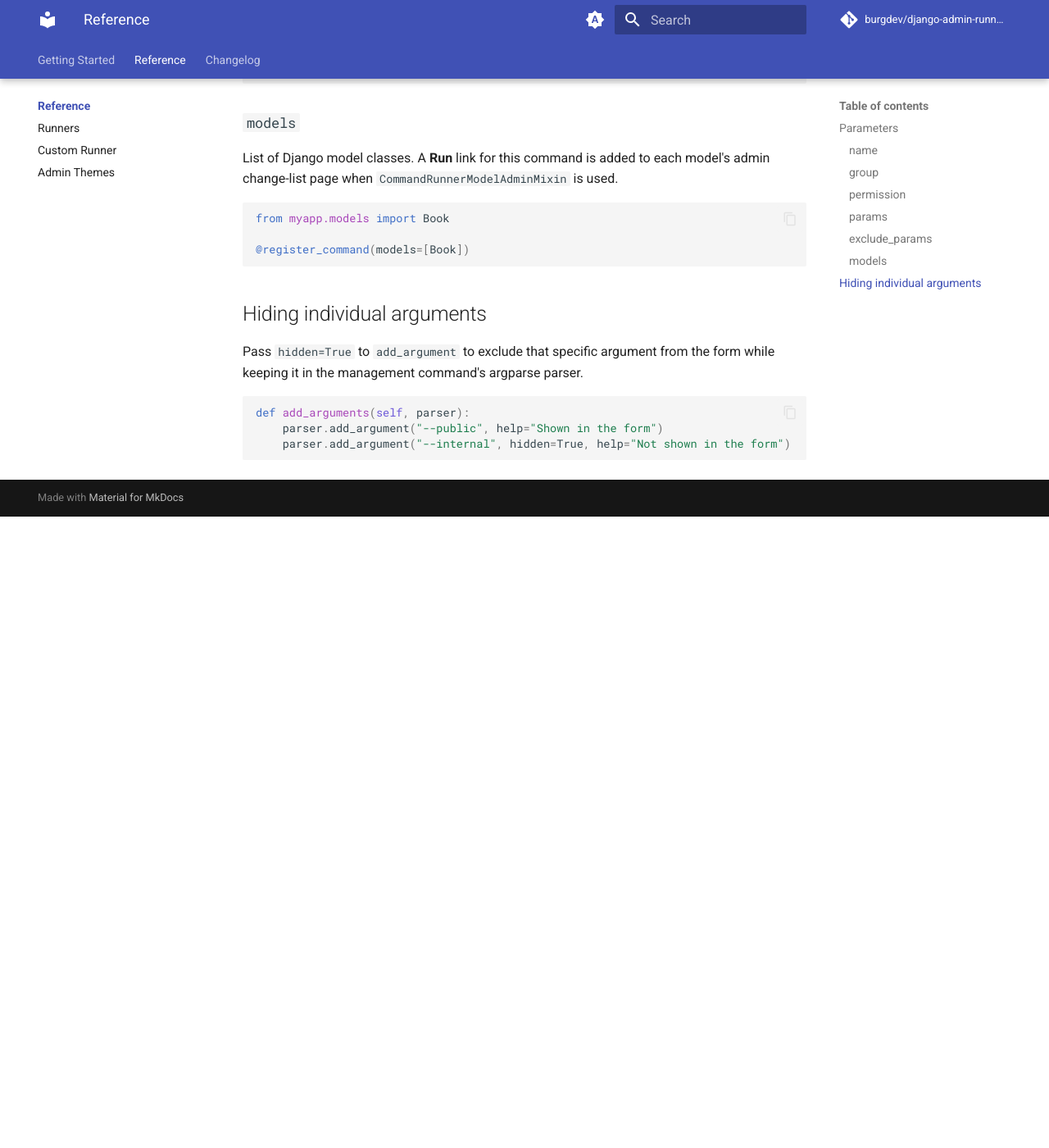
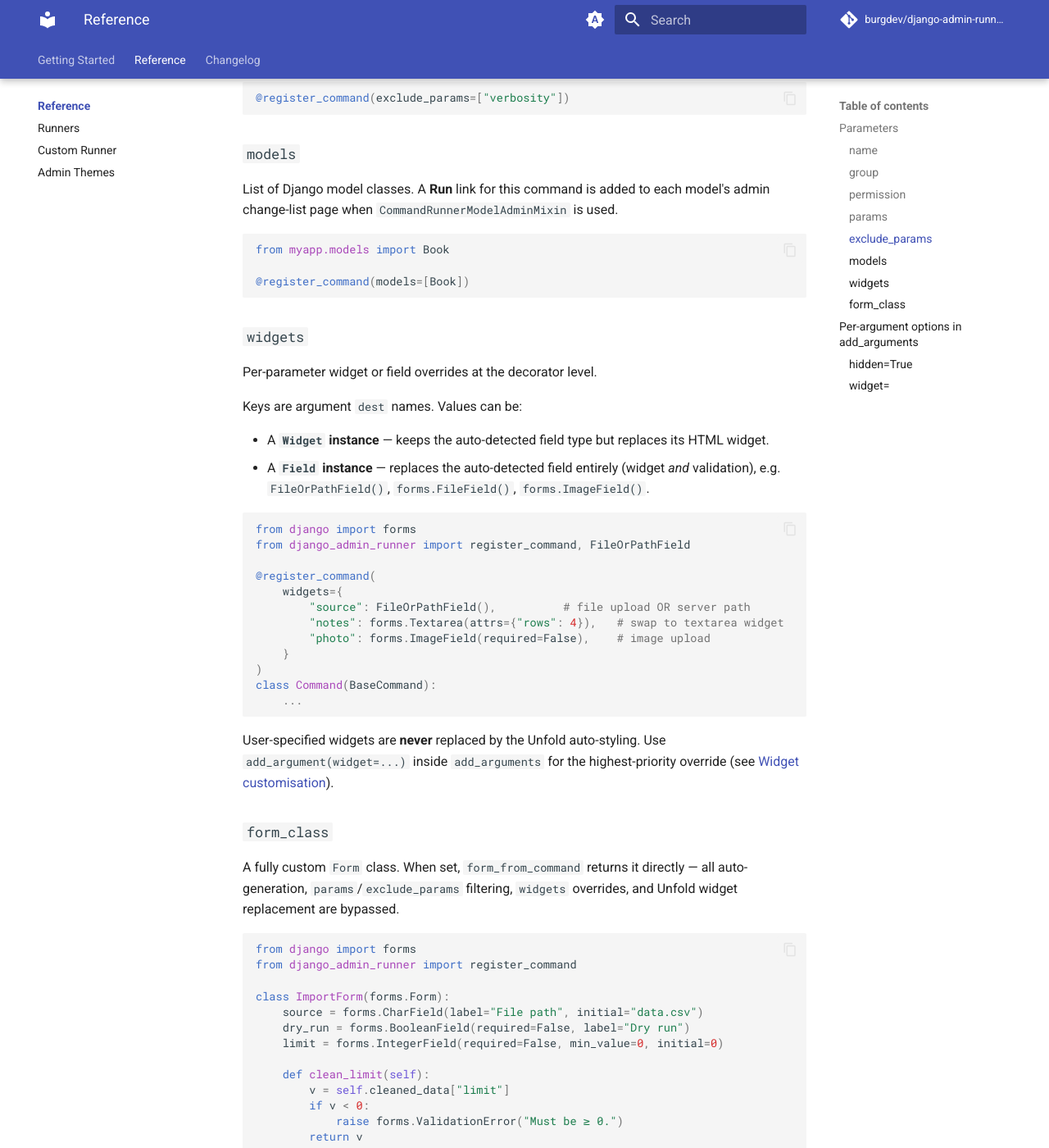
Before and after one commit to burgdev/django-admin-runner, an MkDocs documentation site: the page built from docs/decorator.md, in a window 1280 px wide and 1400 px high, scrolled down 1365 px. Shown: the whole window at 82% size. Built offline with MkDocs 1.6.1 and Material for MkDocs 9.7.7, drawn with Linux system fonts in a browser that asks for light colours; comment, search, counter and statistics services are not loaded; before the commit the page ends 1995 px from its top, so only the background shows below that; some of the changed text lies outside the part shown.

Commit message:
Update docs and example READMEs for widget/form customisation
docs/widgets.md (new):
  Complete reference for widget & form customisation — default widgets,
  three override levels (add_argument widget=, decorator widgets=,
  form_class=), built-in field types (FileOrPathField / FileField /
  ImageField), positional arguments, and hiding arguments.

docs/decorator.md:
  Add widgets and form_class to signature and parameter docs.
  Add widget= kwarg section under "Per-argument options".

docs/index.md:
  Add widget customisation and built-in file fields to feature list.
  Add link to new widgets.md page.

README.md:
  Update features list; add "Custom widgets" quick-start section with
  FileOrPathField and form_class examples.

example READMEs:
  - Switch setup/run instructions to `make init` / `make run`.
  - Add available make targets table to each.
  - unfold_celery: document FileOrPathField usage, Celery Beat tasks,
    broker-unreachable behaviour, and sample books.csv.

https://claude.ai/code/session_0154mYn3bCoRcWNsNH5izaM8

````diff
--- a/docs/decorator.md
+++ b/docs/decorator.md
@@ -11,6 +11,8 @@ from django_admin_runner import register_command
     params=None,
     exclude_params=None,
     models=None,
+    widgets=None,
+    form_class=None,
 )
 class Command(BaseCommand):
     ...
@@ -60,13 +62,100 @@ from myapp.models import Book
 @register_command(models=[Book])
 ```
 
-## Hiding individual arguments
+### `widgets`
+Per-parameter widget or field overrides at the decorator level.
+
+Keys are argument `dest` names. Values can be:
+
+- A **`Widget` instance** — keeps the auto-detected field type but replaces
+  its HTML widget.
+- A **`Field` instance** — replaces the auto-detected field entirely (widget
+  *and* validation), e.g. `FileOrPathField()`, `forms.FileField()`,
+  `forms.ImageField()`.
+
+```python
+from django import forms
+from django_admin_runner import register_command, FileOrPathField
+
+@register_command(
+    widgets={
+        "source": FileOrPathField(),          # file upload OR server path
+        "notes": forms.Textarea(attrs={"rows": 4}),   # swap to textarea widget
+        "photo": forms.ImageField(required=False),    # image upload
+    }
+)
+class Command(BaseCommand):
+    ...
+```
+
+User-specified widgets are **never** replaced by the Unfold auto-styling.
+Use `add_argument(widget=...)` inside `add_arguments` for the highest-priority
+override (see [Widget customisation](widgets.md)).
+
+### `form_class`
+A fully custom `Form` class. When set, `form_from_command` returns it directly
+— all auto-generation, `params`/`exclude_params` filtering, `widgets`
+overrides, and Unfold widget replacement are bypassed.
+
+```python
+from django import forms
+from django_admin_runner import register_command
+
+class ImportForm(forms.Form):
+    source = forms.CharField(label="File path", initial="data.csv")
+    dry_run = forms.BooleanField(required=False, label="Dry run")
+    limit = forms.IntegerField(required=False, min_value=0, initial=0)
+
+    def clean_limit(self):
+        v = self.cleaned_data["limit"]
+        if v < 0:
+            raise forms.ValidationError("Must be ≥ 0.")
+        return v
+
+@register_command(form_class=ImportForm)
+class Command(BaseCommand):
+    ...
+```
+
+---
+
+## Per-argument options in `add_arguments`
+
+### `hidden=True`
 
 Pass `hidden=True` to `add_argument` to exclude that specific argument from the
-form while keeping it in the management command's argparse parser.
+form while keeping it in the command's argparse parser.
 
 ```python
 def add_arguments(self, parser):
     parser.add_argument("--public", help="Shown in the form")
     parser.add_argument("--internal", hidden=True, help="Not shown in the form")
 ```
+
+### `widget=`
+
+Pass a `Widget` or `Field` instance as `widget=` to override how a specific
+argument is rendered in the form. This is the highest-priority override — it
+takes precedence over the `widgets` dict on the decorator.
+
+```python
+from django_admin_runner import FileOrPathField
+
+def add_arguments(self, parser):
+    # Field instance — replaces the auto-detected field entirely
+    parser.add_argument(
+        "--source",
+        widget=FileOrPathField(),
+        default="data.csv",
+        help="Upload a file or enter a server path",
+    )
+    # Widget instance — keeps CharField validation, swaps the HTML widget
+    parser.add_argument(
+        "--notes",
+        widget=forms.Textarea(attrs={"rows": 4}),
+        help="Free-text notes",
+    )
+```
+
+See [Widget customisation](widgets.md) for the full priority order and available
+field types.
````
Also changed, not shown: README.md (+31 -1 lines), docs/index.md (+4 -1 lines), docs/widgets.md (added, +202 -0 lines), examples/classic/README.md (+12 -11 lines), examples/unfold_celery/README.md (+71 -23 lines), examples/unfold_rq/README.md (+17 -15 lines).
